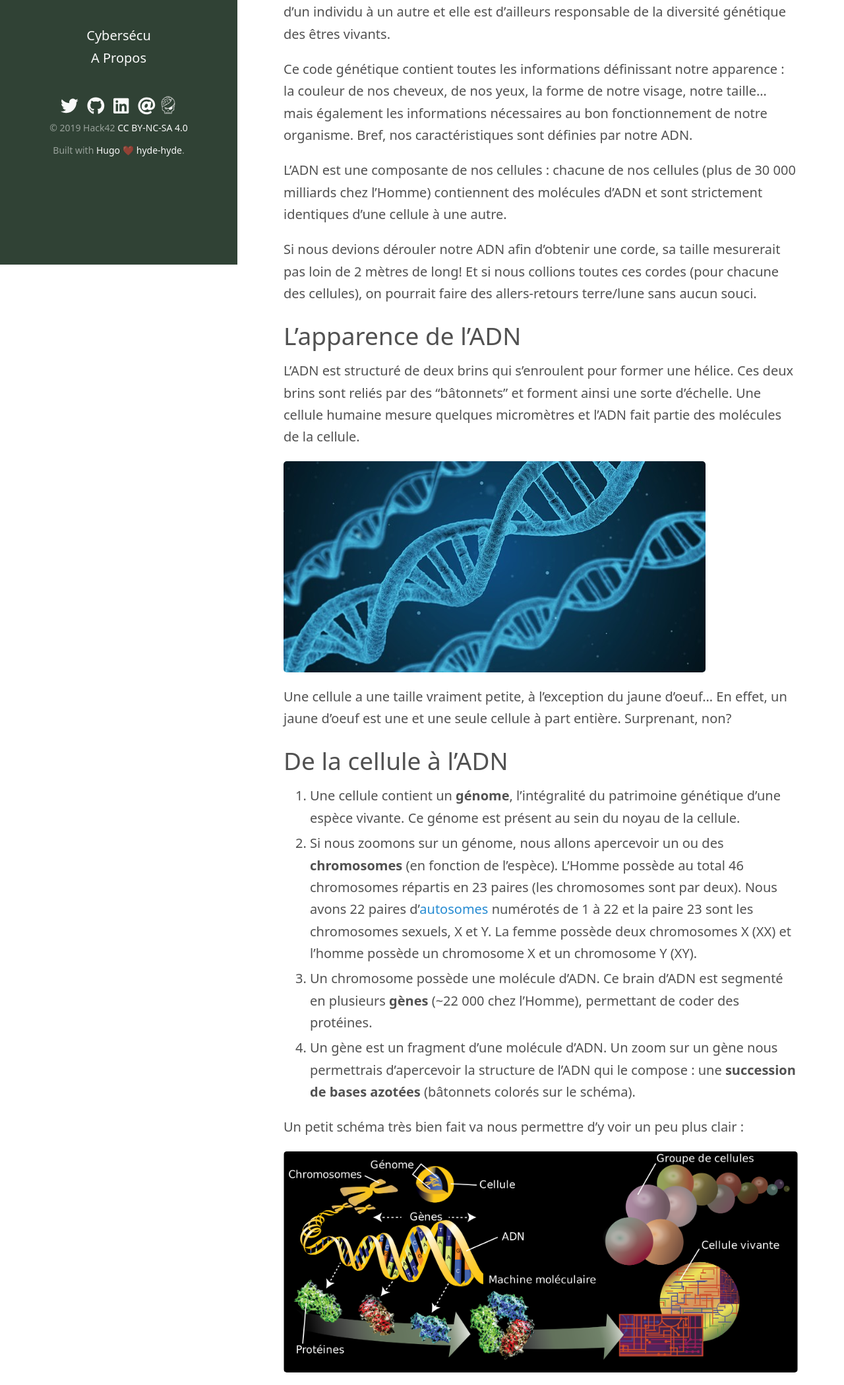
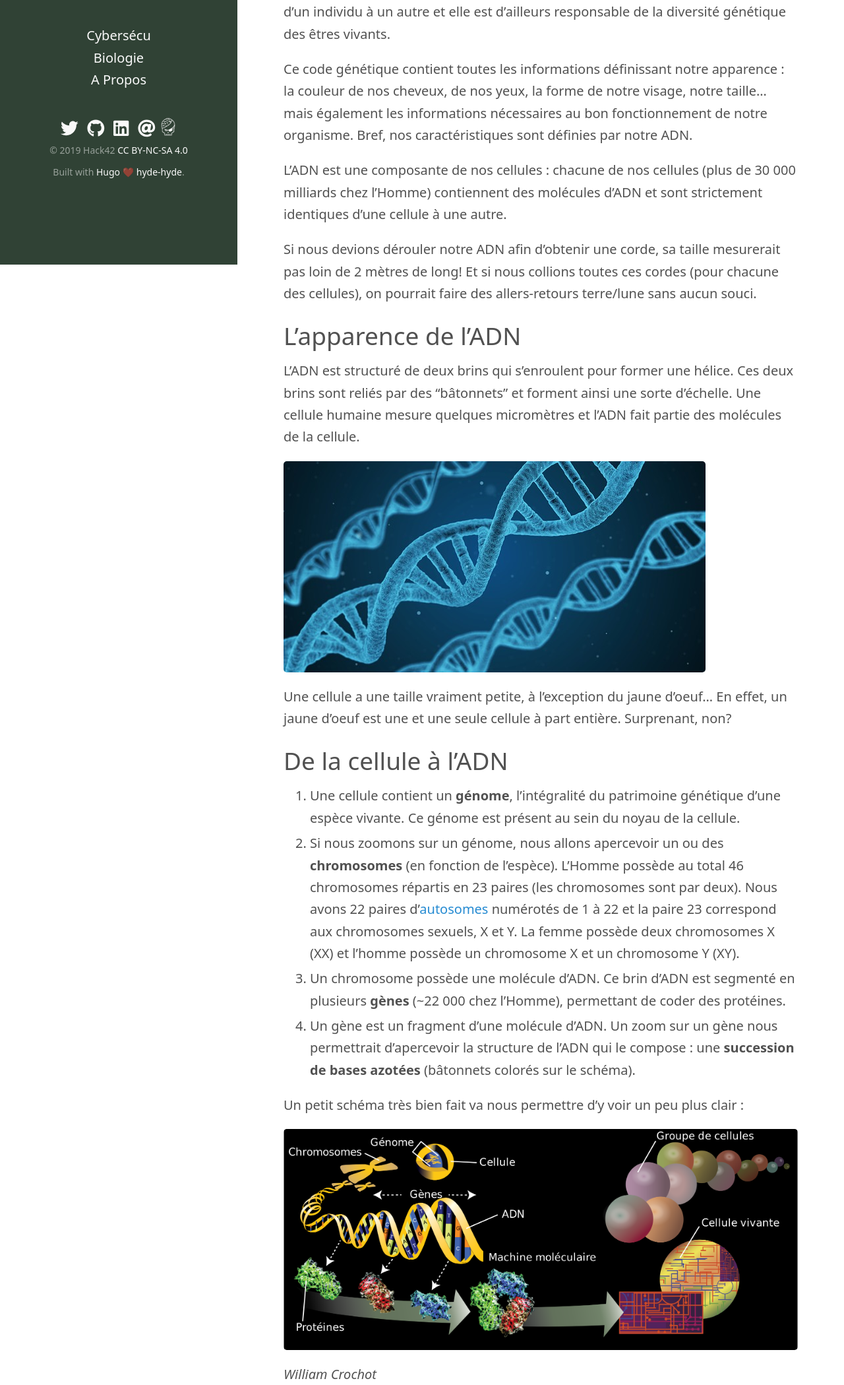
Before and after one commit to TheHack42/thehack42.github.io, a plain HTML site: page biology/what_is_adn/index.html in a window 1280 px wide. Shown: the part 399-2498 px from the top of the page at 66% size. Drawn offline with nearby package versions, Linux system fonts and the light colour scheme.

Commit message:
Correction of what_is_adn

```diff
--- a/biology/what_is_adn/index.html
+++ b/biology/what_is_adn/index.html
@@ -91,6 +91,14 @@
 				<li>
 					<a href="/cybersecu/">
 						<span>Cybersécu</span>
+					</a>
+				</li>
+
+
+
+				<li>
+					<a href="/biology/">
+						<span>Biologie</span>
 					</a>
 				</li>
 
@@ -205,9 +213,9 @@ Bref, nos caractéristiques sont définies par notre ADN.</p>
 
 <ol>
 <li>Une cellule contient un <strong>génome</strong>, l&rsquo;intégralité du patrimoine génétique d&rsquo;une espèce vivante. Ce génome est présent au sein du noyau de la cellule.</li>
-<li>Si nous zoomons sur un génome, nous allons apercevoir un ou des <strong>chromosomes</strong> (en fonction de l&rsquo;espèce). L&rsquo;Homme possède au total 46 chromosomes répartis en 23 paires (les chromosomes sont par deux). Nous avons 22 paires d&rsquo;<a href="https://fr.wikipedia.org/wiki/Autosome">autosomes</a> numérotés de 1 à 22 et la paire 23 sont les chromosomes sexuels, X et Y. La femme possède deux chromosomes X (XX) et l&rsquo;homme possède un chromosome X et un chromosome Y (XY).</li>
-<li>Un chromosome possède une molécule d&rsquo;ADN. Ce brain d&rsquo;ADN est segmenté en plusieurs <strong>gènes</strong> (~22 000 chez l&rsquo;Homme), permettant de coder des protéines.</li>
-<li>Un gène est un fragment d&rsquo;une molécule d&rsquo;ADN. Un zoom sur un gène nous permettrais d&rsquo;apercevoir la structure de l&rsquo;ADN qui le compose : une <strong>succession de bases azotées</strong> (bâtonnets colorés sur le schéma).</li>
+<li>Si nous zoomons sur un génome, nous allons apercevoir un ou des <strong>chromosomes</strong> (en fonction de l&rsquo;espèce). L&rsquo;Homme possède au total 46 chromosomes répartis en 23 paires (les chromosomes sont par deux). Nous avons 22 paires d&rsquo;<a href="https://fr.wikipedia.org/wiki/Autosome">autosomes</a> numérotés de 1 à 22 et la paire 23 correspond aux chromosomes sexuels, X et Y. La femme possède deux chromosomes X (XX) et l&rsquo;homme possède un chromosome X et un chromosome Y (XY).</li>
+<li>Un chromosome possède une molécule d&rsquo;ADN. Ce brin d&rsquo;ADN est segmenté en plusieurs <strong>gènes</strong> (~22 000 chez l&rsquo;Homme), permettant de coder des protéines.</li>
+<li>Un gène est un fragment d&rsquo;une molécule d&rsquo;ADN. Un zoom sur un gène nous permettrait d&rsquo;apercevoir la structure de l&rsquo;ADN qui le compose : une <strong>succession de bases azotées</strong> (bâtonnets colorés sur le schéma).</li>
 </ol>
 
 <p>Un petit schéma très bien fait va nous permettre d&rsquo;y voir un peu plus clair :</p>
@@ -222,7 +230,7 @@ Poursuivons notre voyage :)</p>
 
 <p>L&rsquo;ADN est composé d&rsquo;une suite d&rsquo;éléments qui sont appelés <strong>nucléotides</strong> et qui sont emboités comme des legos. Tout à l&rsquo;heure j&rsquo;ai parlé de <strong>base azotée</strong>&hellip; une base azotée est un composant clé des nucléotides et c&rsquo;est en enchainant des bases azotées qu&rsquo;il est possible de coder une protéine.</p>
 
-<p>Il existe au totales 4 bases azotées différentes :</p>
+<p>Il existe au total 4 bases azotées différentes :</p>
 
 <ul>
 <li>L&rsquo;adénime =&gt; <strong>A</strong></li>
@@ -334,7 +342,7 @@ Et vous savez quoi? Vous pouvez même télécharger le fichier contenant le gén
 
 <p>L&rsquo;ADN a encore bien des mystères à nous révéler mais la connaissance de l&rsquo;ADN et de son fonctionnement a fortement progressé durant ces dernières années grâce aux progrès technologiques, et notamment avec les <a href="https://fr.wikipedia.org/wiki/S%C3%A9quenceur_d%27ADN">séquenceurs d&rsquo;ADN</a>. La maîtrise de notre patrimoine génétique nous permettrait à l&rsquo;avenir de soigner des maladies génétiques, des cancers ou même le SIDA.</p>
 
-<p>La maîtrise et la modification de l&rsquo;ADN n&rsquo;ont pas que du positif&hellip; il y a en effet des risques de dérives éthiques. Quand je parle de &ldquo;dérives éthiques&rdquo;, je pense à la manipulation du génome humain (modification). <a href="https://www.museum.toulouse.fr/-/crispr-cas-une-technique-revolutionnaire-pour-modifier-le-genome">CRISPR-Cas</a> (ou &ldquo;ciseaux moléculaires&rdquo;) est une méthode permettant de modifier le génome de façon ciblée, simple, rapide et abordable. C&rsquo;est cette méthode qui a été utilisée pour la <a href="https://www.sciencesetavenir.fr/sante/ogm-bebes-crispr-une-deuxieme-femme-est-enceinte_130917">modification génétique d&rsquo;embryons humain</a> faisant suite à la naissance de deux jumelles&hellip; Nous devons rester vigilant sur ce que pourrait nous apporter la connaissance et la maîtrise du génome humain, qui est à utiliser avec prudence.</p>
+<p>La maîtrise et la modification de l&rsquo;ADN n&rsquo;ont pas que du positif&hellip; il y a en effet des risques de dérives éthiques. Quand je parle de &ldquo;dérives éthiques&rdquo;, je pense à la manipulation du génome humain (modification). <a href="https://www.museum.toulouse.fr/-/crispr-cas-une-technique-revolutionnaire-pour-modifier-le-genome">CRISPR-Cas</a> (ou &ldquo;ciseaux moléculaires&rdquo;) est une méthode permettant de modifier le génome de façon ciblée, simple, rapide et abordable. C&rsquo;est cette méthode qui a été utilisée pour la <a href="https://www.sciencesetavenir.fr/sante/ogm-bebes-crispr-une-deuxieme-femme-est-enceinte_130917">modification génétique d&rsquo;embryons humains</a> faisant suite à la naissance de deux jumelles&hellip; Nous devons rester vigilants sur ce que pourrait nous apporter la connaissance et la maîtrise du génome humain, qui est à utiliser avec prudence.</p>
 
   </div>
 
```
Also changed, not shown: 404.html (+8 -0 lines), about/index.html (+8 -0 lines), biology/index.html (+12 -0 lines), categories/index.html (+10 -0 lines), cybersecu/app_sys_buffer_overflow/index.html (+8 -0 lines), cybersecu/app_sys_start_gradually/index.html (+8 -0 lines), cybersecu/index.html (+10 -0 lines), index.html (+8 -0 lines), tags/index.html (+10 -0 lines).
